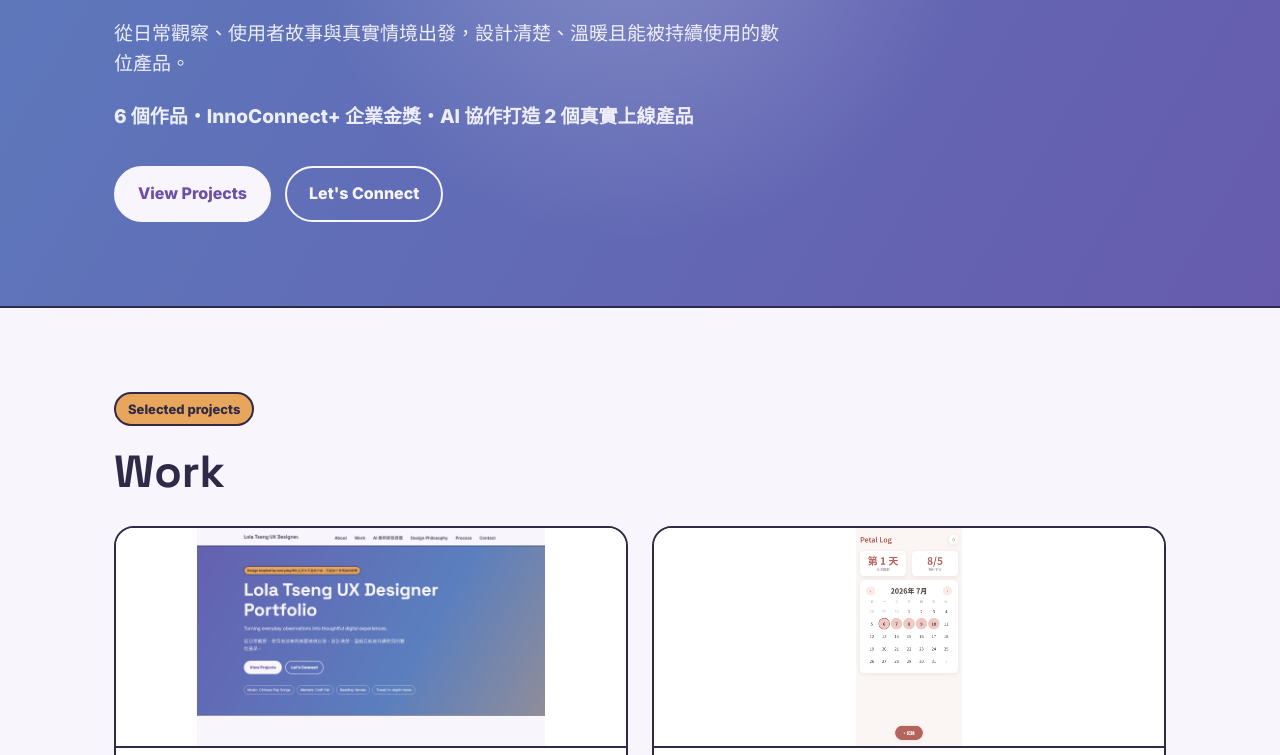
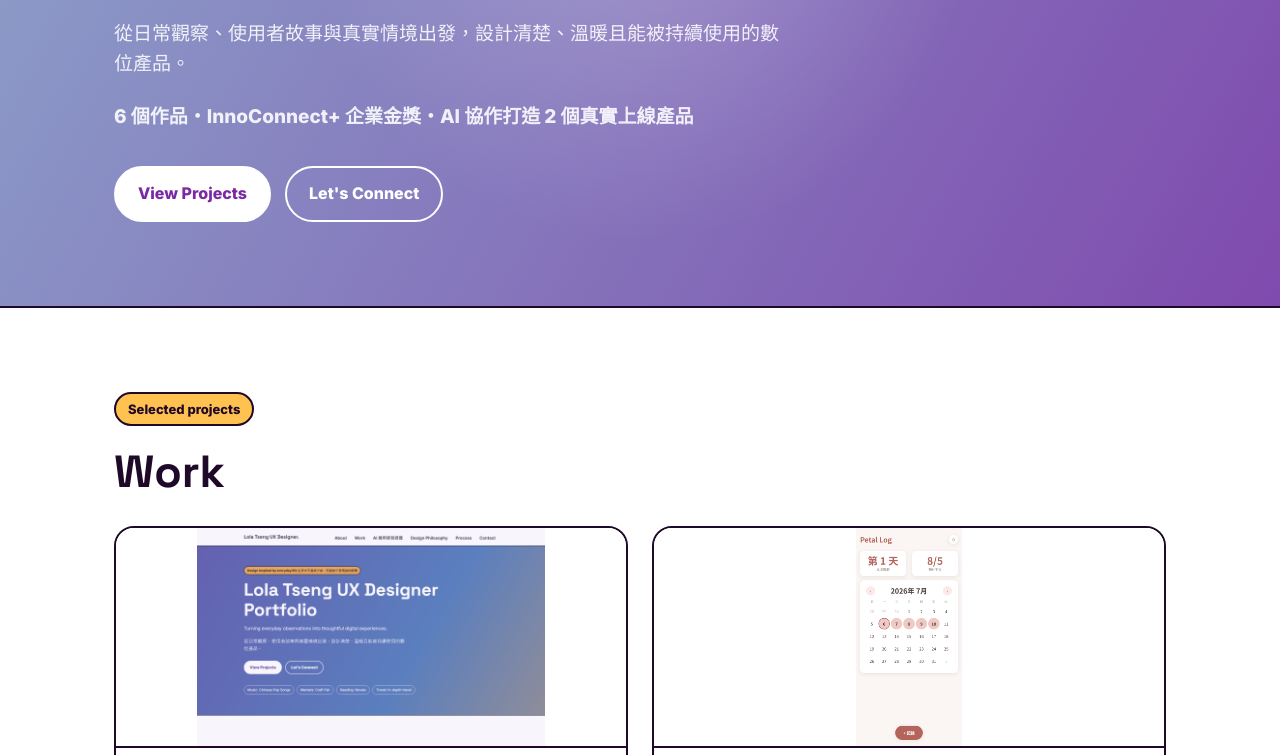
Before and after one commit to Lolalayaya/Portfolio, a website: page index.html in a window 1280 px wide. Shown: the part 434-1189 px from the top of the page. Drawn offline with Linux system fonts and the light colour scheme; no server answers.

Commit message:
0710_更改CSS配色

```diff
--- a/styles/site.css
+++ b/styles/site.css
@@ -8,13 +8,13 @@
 
 :root {
   /* Colors — muted blue (calm/trust) + deep violet (empathy/creativity) + warm apricot (human warmth) */
-  --ink: #2E2A47;
-  --paper: #F8F6FC;
-  --accent: #5B7FBF;
-  --accent2: #6B4FA8;
-  --accent3: #E8A65C;
+  --ink: #1e0929;
+  --paper: #fefffe;
+  --accent: #8eafce;
+  --accent2: #7a28a3;
+  --accent3: #ffc150;
   --card: #fff;
-  --muted: #4A4460;
+  --muted: #4d4351;
 
   /* Fonts */
   --font-heading: "Space Grotesk", Inter, Arial, sans-serif;
```
